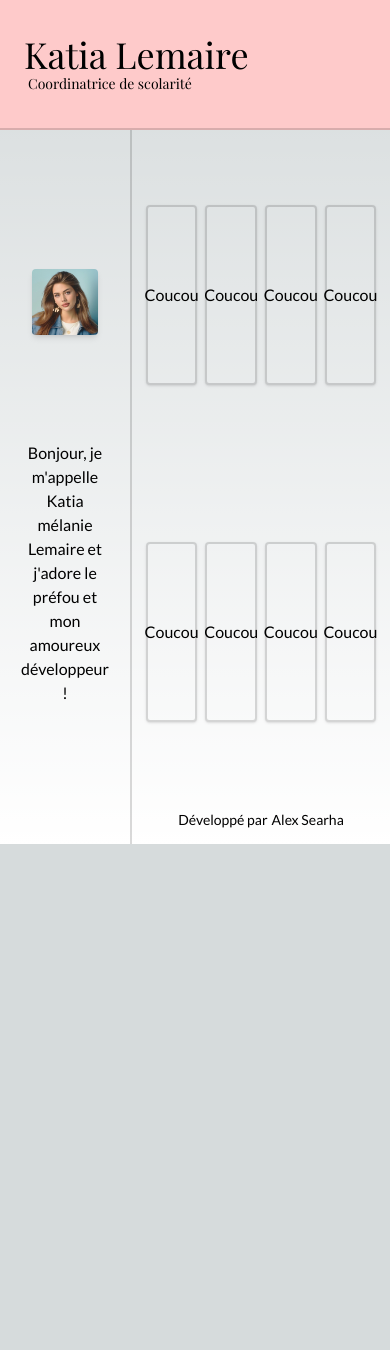
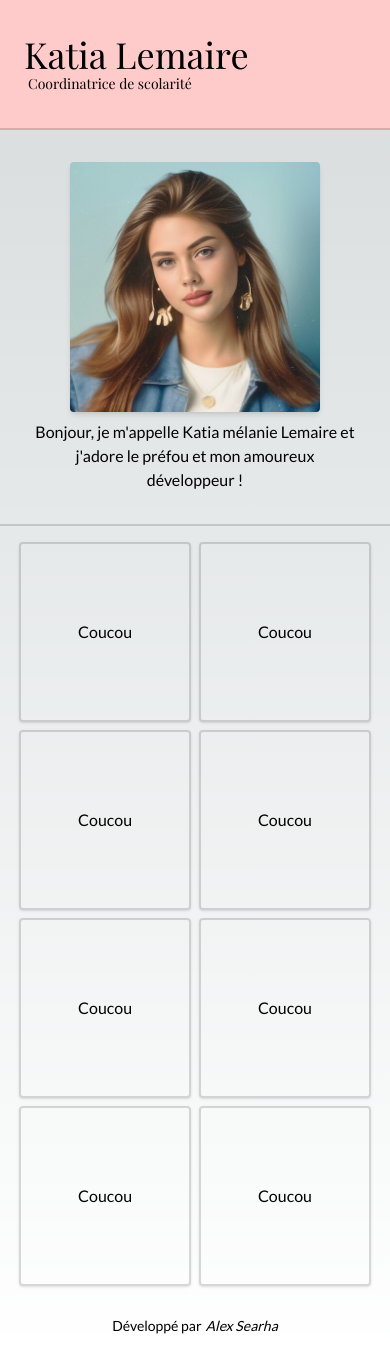
Before and after one commit to AlexSearha/katia-intro, a Next.js app: page / in a window 390 px wide. Before the commit the page ends 844 px from the top, so only its background shows below. Built offline with nearby package versions, Linux system fonts and the light colour scheme.

Commit message:
responsive ok

```diff
--- a/app/components/Cards/Cards.tsx
+++ b/app/components/Cards/Cards.tsx
@@ -16,10 +16,16 @@ export default function Cards({
     <div
       onMouseEnter={() => setIsOnOver(true)}
       onMouseLeave={() => setIsOnOver(false)}
-      className="border-2 border-black/15 shadow w-[20%] h-[180px] rounded"
+      className="border-2 border-black/15 shadow rounded w-[48%] relative md:w-[20%] h-[180px]"
     >
       {isOnHover ? (
-        <Image src={img} alt="test" className="rounded" />
+        <Image
+          src={img}
+          alt="test"
+          layout="fill"
+          objectFit="cover"
+          className="rounded transition-colors hover:bg-red-400"
+        />
       ) : (
         <TextElement text={text} />
       )}
--- a/app/components/Cards/Text.tsx
+++ b/app/components/Cards/Text.tsx
@@ -1,5 +1,7 @@
 import React from "react";
 
 export default function TextElement({ text }: { text: string }) {
-  return <p className="flex justify-center items-center h-full">{text}</p>;
+  return (
+    <p className="flex justify-center items-center w-full h-full">{text}</p>
+  );
 }
--- /dev/null
+++ b/app/components/Footer/Footer.tsx
@@ -0,0 +1,17 @@
+import Link from "next/link";
+import React from "react";
+
+export default function Footer() {
+  return (
+    <footer className="shrink h-12 flex justify-center items-center gap-1 text-sm">
+      Développé par{" "}
+      <Link
+        href="https://alexsearha.github.io"
+        target="_blank"
+        className="italic hover:underline hover:underline-offset-2 transition"
+      >
+        Alex Searha
+      </Link>
+    </footer>
+  );
+}
--- a/app/page.tsx
+++ b/app/page.tsx
@@ -6,6 +6,7 @@ import Link from "next/link";
 import testImage from "@/public/testCardImage.jpeg";
 import Header from "./components/Header/Header";
 import { lato } from "./fonts";
+import Footer from "./components/Footer/Footer";
 
 export default function Home() {
   return (
@@ -13,8 +14,8 @@ export default function Home() {
       className={`${lato.className} flex min-h-screen flex-col items-center justify-between`}
     >
       <Header />
-      <div id="container" className="w-full grow flex">
-        <div className="w-2/6 grow flex flex-col justify-evenly items-center p-8">
+      <div id="container" className="w-full grow flex flex-col md:flex-row">
+        <div className="grow flex flex-col justify-evenly items-center p-8 gap-2 md:w-2/6">
           <Image
             src={Photo}
             height={250}
@@ -24,8 +25,8 @@ export default function Home() {
           />
           <p className="text-center">{`Bonjour, je m'appelle Katia mélanie Lemaire et j'adore le préfou et mon amoureux développeur !`}</p>
         </div>
-        <div className="w-4/6 grow flex flex-col items-center justify-center border-l-2 border-black/15">
-          <div className="grow flex flex-wrap gap-2 justify-center items-center w-full">
+        <div className="grow flex flex-col items-center justify-center border-t-2 md:border-t-0 md:border-l-2 border-black/15 md:w-4/6">
+          <div className="grow flex flex-wrap gap-2 justify-center items-center w-full p-4 md:p-0">
             <Cards img={testImage} text="Coucou" />
             <Cards img={testImage} text="Coucou" />
             <Cards img={testImage} text="Coucou" />
@@ -35,12 +36,7 @@ export default function Home() {
             <Cards img={testImage} text="Coucou" />
             <Cards img={testImage} text="Coucou" />
           </div>
-          <footer className="shrink h-12 flex justify-center items-center gap-1 text-sm">
-            Développé par{" "}
-            <Link href="https://alexsearha.github.io" target="_blank">
-              Alex Searha
-            </Link>
-          </footer>
+          <Footer />
         </div>
       </div>
     </main>
```
Also changed, not shown: package.json (+6 -5 lines), 1 other file (tests, documents, lock files or other folders).
